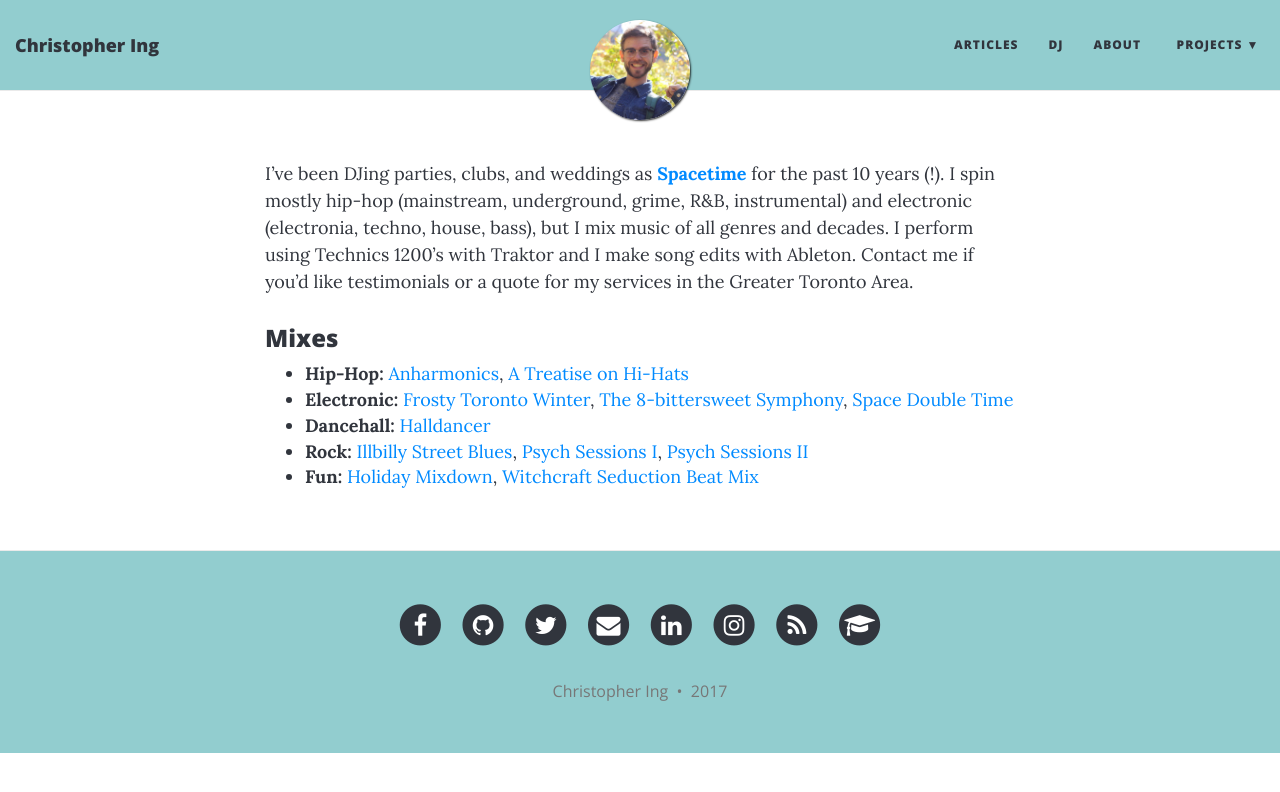
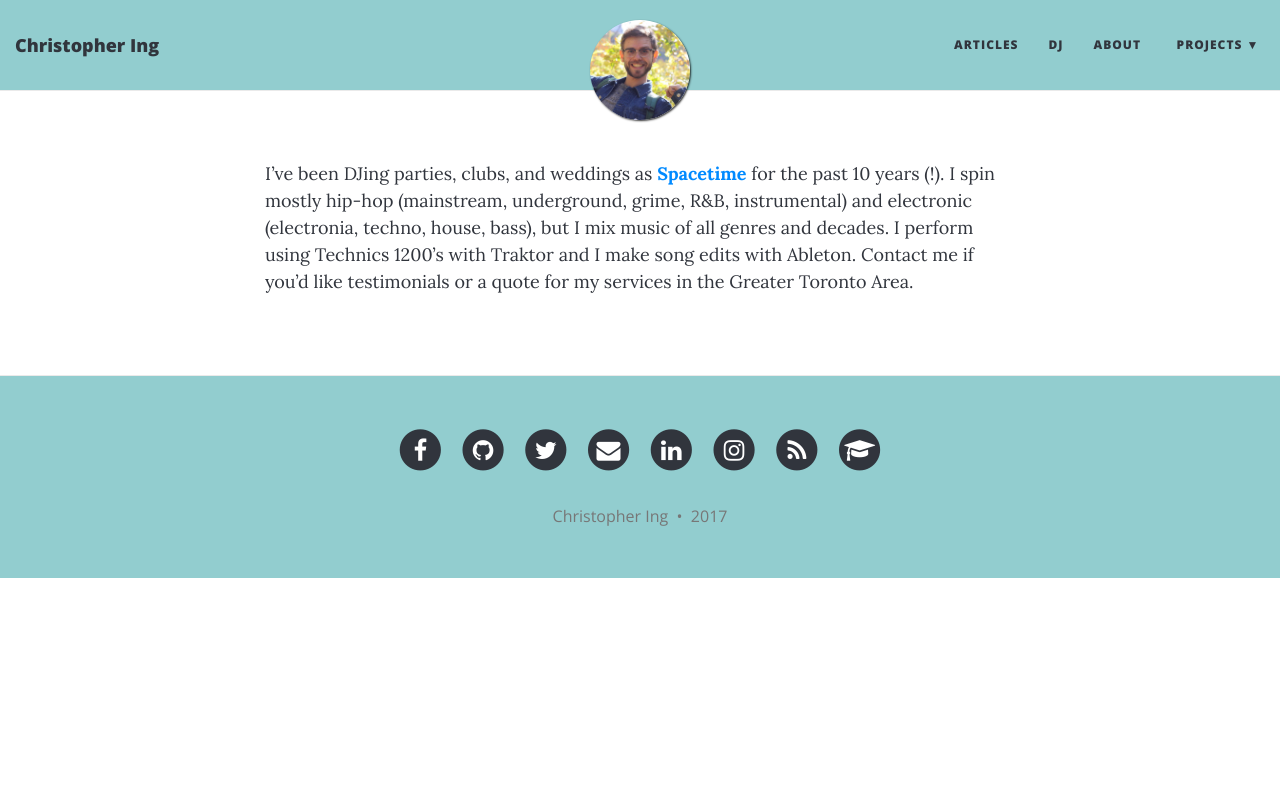
Before and after one commit to cing/cing.github.io, a Jekyll site: the page built from dj.md, in a window 1280 px wide. Shown: the top 792 px of the page. Built offline with Jekyll 4.4.1, drawn with Linux system fonts in a browser that asks for light colours; nearby versions of some CDN libraries.

Commit message:
Removed specific DJ mixes

```diff
--- a/dj.md
+++ b/dj.md
@@ -3,11 +3,3 @@ layout: page
 ---
 
 I've been DJing parties, clubs, and weddings as **[Spacetime](https://www.mixcloud.com/spacetime/)** for the past 10 years (!). I spin mostly hip-hop (mainstream, underground, grime, R&B, instrumental) and electronic (electronia, techno, house, bass), but I mix music of all genres and decades. I perform using Technics 1200's with Traktor and I make song edits with Ableton. Contact me if you'd like testimonials or a quote for my services in the Greater Toronto Area.
-
-### Mixes
-
-* **Hip-Hop:** [Anharmonics](https://www.mixcloud.com/spacetime/anharmonics/), [A Treatise on Hi-Hats](https://www.mixcloud.com/spacetime/a-treatise-on-hi-hats/)
-* **Electronic:** [Frosty Toronto Winter](https://www.mixcloud.com/spacetime/frosty-toronto-winter/), [The 8-bittersweet Symphony](https://www.mixcloud.com/spacetime/the-8-bittersweet-symphony/), [Space Double Time](https://www.mixcloud.com/spacetime/space-double-time/)
-* **Dancehall:** [Halldancer](https://www.mixcloud.com/spacetime/halldancer/)
-* **Rock:** [Illbilly Street Blues](https://www.mixcloud.com/spacetime/illbilly-street-blues/), [Psych Sessions I](https://www.mixcloud.com/spacetime/psych-sessions-i/), [Psych Sessions II](https://www.mixcloud.com/spacetime/psych-sessions-ii/)
-* **Fun:** [Holiday Mixdown](https://www.mixcloud.com/spacetime/holiday-mix-down/), [Witchcraft Seduction Beat Mix](https://www.mixcloud.com/spacetime/witchcraft-seduction-beat-mix/)
```
